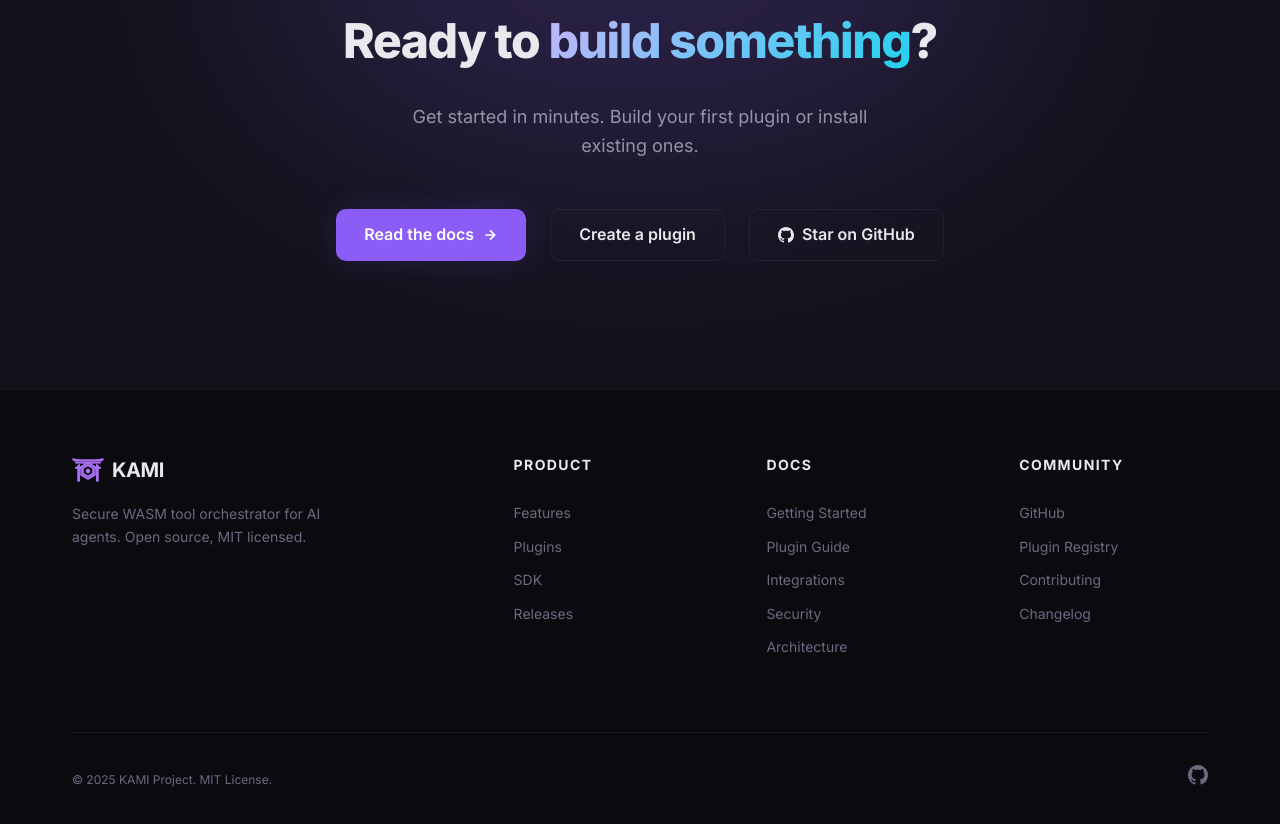
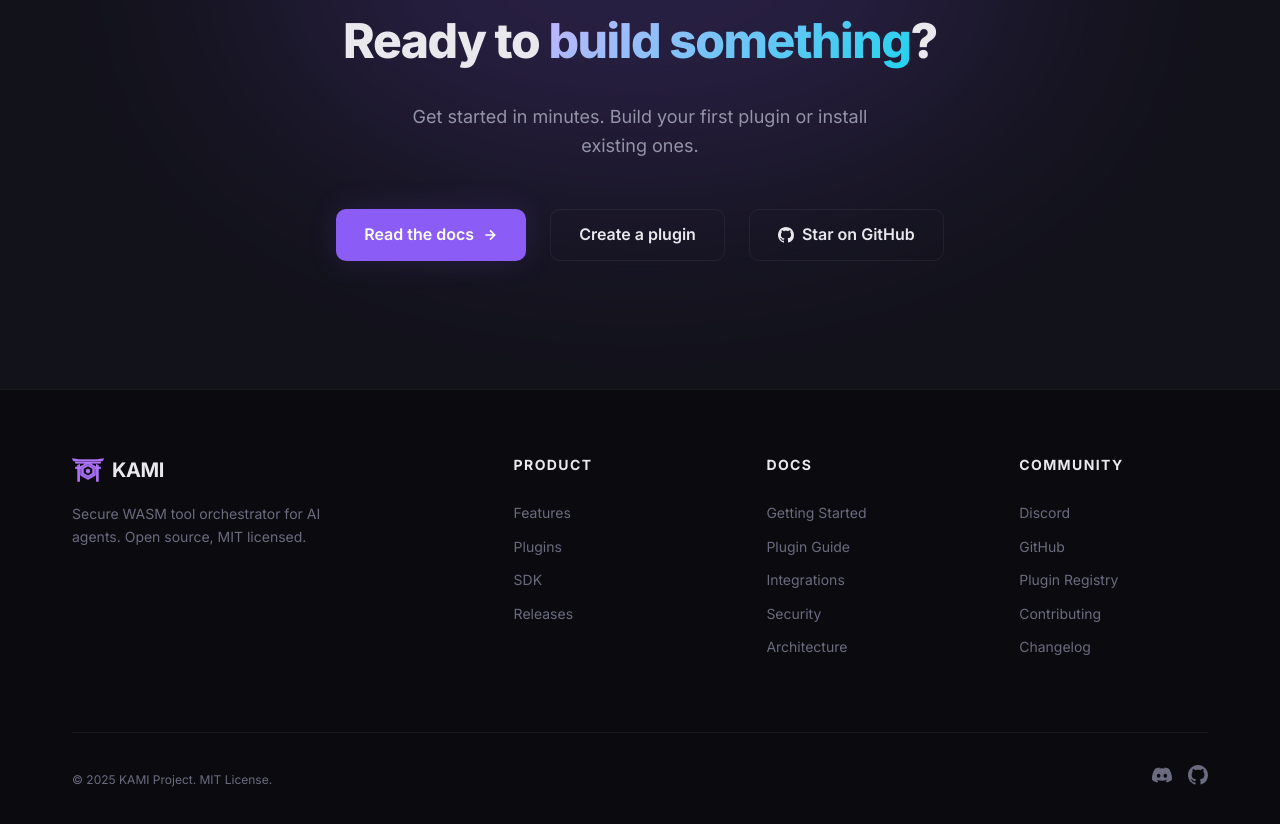
Before and after one commit to Hypijump31/kami, a plain HTML site: page site/index.html in a window 1280 px wide. Shown: the part 5189-6013 px from the top of the page. Drawn offline with Linux system fonts and the light colour scheme; no server answers.

Commit message:
feat: add Discord invite link to README and site

```diff
--- a/site/index.html
+++ b/site/index.html
@@ -363,6 +363,7 @@
         <div class="footer__col">
           <h4>Community</h4>
           <ul>
+            <li><a href="https://discord.gg/Ms9yxD2d5c">Discord</a></li>
             <li><a href="https://github.com/Hypijump31/kami">GitHub</a></li>
             <li><a href="https://github.com/Hypijump31/kami-registry">Plugin Registry</a></li>
             <li><a href="https://github.com/Hypijump31/kami/blob/main/CONTRIBUTING.md">Contributing</a></li>
@@ -374,6 +375,9 @@
       <div class="footer__bottom">
         <span>© 2025 KAMI Project. MIT License.</span>
         <div class="footer__socials">
+          <a href="https://discord.gg/Ms9yxD2d5c" aria-label="Discord">
+            <svg width="20" height="20" viewBox="0 0 24 24" fill="currentColor"><path d="M20.317 4.37a19.791 19.791 0 00-4.885-1.515.074.074 0 00-.079.037c-.21.375-.444.864-.608 1.25a18.27 18.27 0 00-5.487 0 12.64 12.64 0 00-.617-1.25.077.077 0 00-.079-.037A19.736 19.736 0 003.677 4.37a.07.07 0 00-.032.027C.533 9.046-.32 13.58.099 18.057a.082.082 0 00.031.057 19.9 19.9 0 005.993 3.03.078.078 0 00.084-.028c.462-.63.874-1.295 1.226-1.994a.076.076 0 00-.041-.106 13.107 13.107 0 01-1.872-.892.077.077 0 01-.008-.128 10.2 10.2 0 00.372-.292.074.074 0 01.077-.01c3.928 1.793 8.18 1.793 12.062 0a.074.074 0 01.078.01c.12.098.246.198.373.292a.077.077 0 01-.006.127 12.299 12.299 0 01-1.873.892.077.077 0 00-.041.107c.36.698.772 1.362 1.225 1.993a.076.076 0 00.084.028 19.839 19.839 0 006.002-3.03.077.077 0 00.032-.054c.5-5.177-.838-9.674-3.549-13.66a.061.061 0 00-.031-.03zM8.02 15.33c-1.183 0-2.157-1.085-2.157-2.419 0-1.333.956-2.419 2.157-2.419 1.21 0 2.176 1.096 2.157 2.42 0 1.333-.956 2.418-2.157 2.418zm7.975 0c-1.183 0-2.157-1.085-2.157-2.419 0-1.333.955-2.419 2.157-2.419 1.21 0 2.176 1.096 2.157 2.42 0 1.333-.946 2.418-2.157 2.418z"/></svg>
+          </a>
           <a href="https://github.com/Hypijump31/kami" aria-label="GitHub">
             <svg width="20" height="20" viewBox="0 0 24 24" fill="currentColor"><path d="M12 0C5.37 0 0 5.37 0 12c0 5.31 3.435 9.795 8.205 11.385.6.105.825-.255.825-.57 0-.285-.015-1.23-.015-2.235-3.015.555-3.795-.735-4.035-1.41-.135-.345-.72-1.41-1.23-1.695-.42-.225-1.02-.78-.015-.795.945-.015 1.62.87 1.845 1.23 1.08 1.815 2.805 1.305 3.495.99.105-.78.42-1.305.765-1.605-2.67-.3-5.46-1.335-5.46-5.925 0-1.305.465-2.385 1.23-3.225-.12-.3-.54-1.53.12-3.18 0 0 1.005-.315 3.3 1.23.96-.27 1.98-.405 3-.405s2.04.135 3 .405c2.295-1.56 3.3-1.23 3.3-1.23.66 1.65.24 2.88.12 3.18.765.84 1.23 1.905 1.23 3.225 0 4.605-2.805 5.625-5.475 5.925.435.375.81 1.095.81 2.22 0 1.605-.015 2.895-.015 3.3 0 .315.225.69.825.57A12.02 12.02 0 0024 12c0-6.63-5.37-12-12-12z"/></svg>
           </a>
```
Also changed, not shown: 1 other file.
